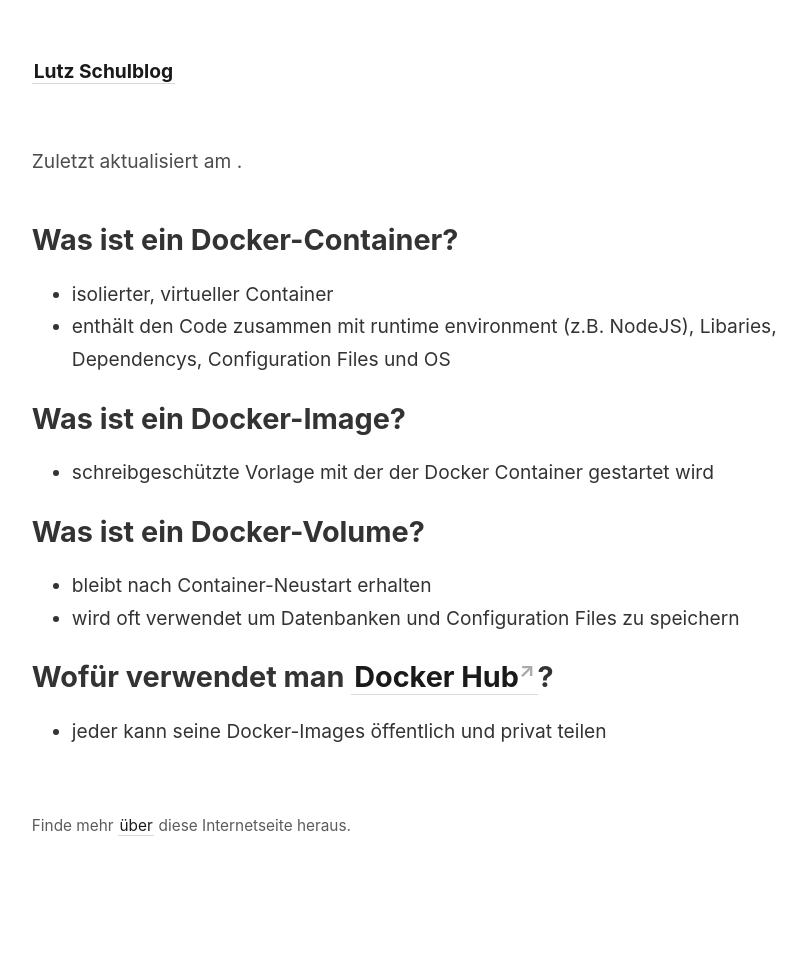
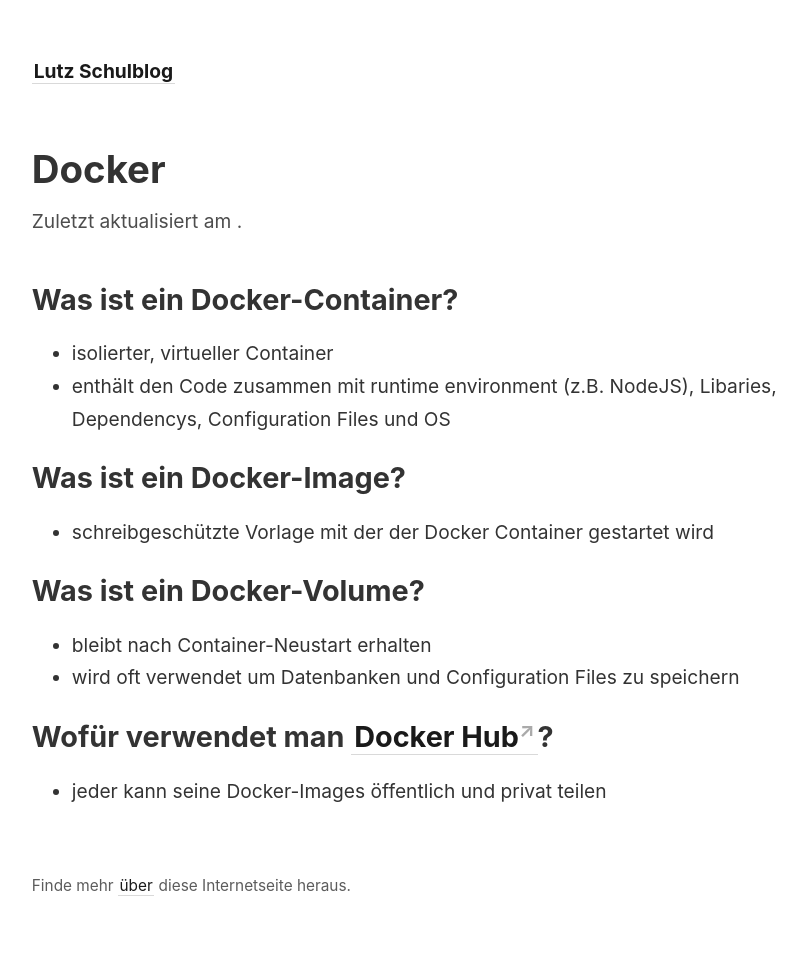
Before and after one commit to lutz-stu/school-blog, a Jekyll site: the page built from _notes/Informatik/docker.md, in a window 1280 px wide. Shown: the whole page, without its empty margins (45-851 px from the left). Built offline with Jekyll 4.4.1, drawn with Linux system fonts in a browser that asks for light colours; before the commit the page ends 906 px from its top, so only the background shows below that.

Commit message:
Remove docker img

```diff
--- a/_notes/Informatik/docker.md
+++ b/_notes/Informatik/docker.md
@@ -1,5 +1,5 @@
 ---
-title: Docker <img src="https://www.svgrepo.com/download/331370/docker.svg" style="vertical-align: middle; height: 1em;">
+title: Docker
 ---
 
 ## Was ist ein Docker-Container?
```
